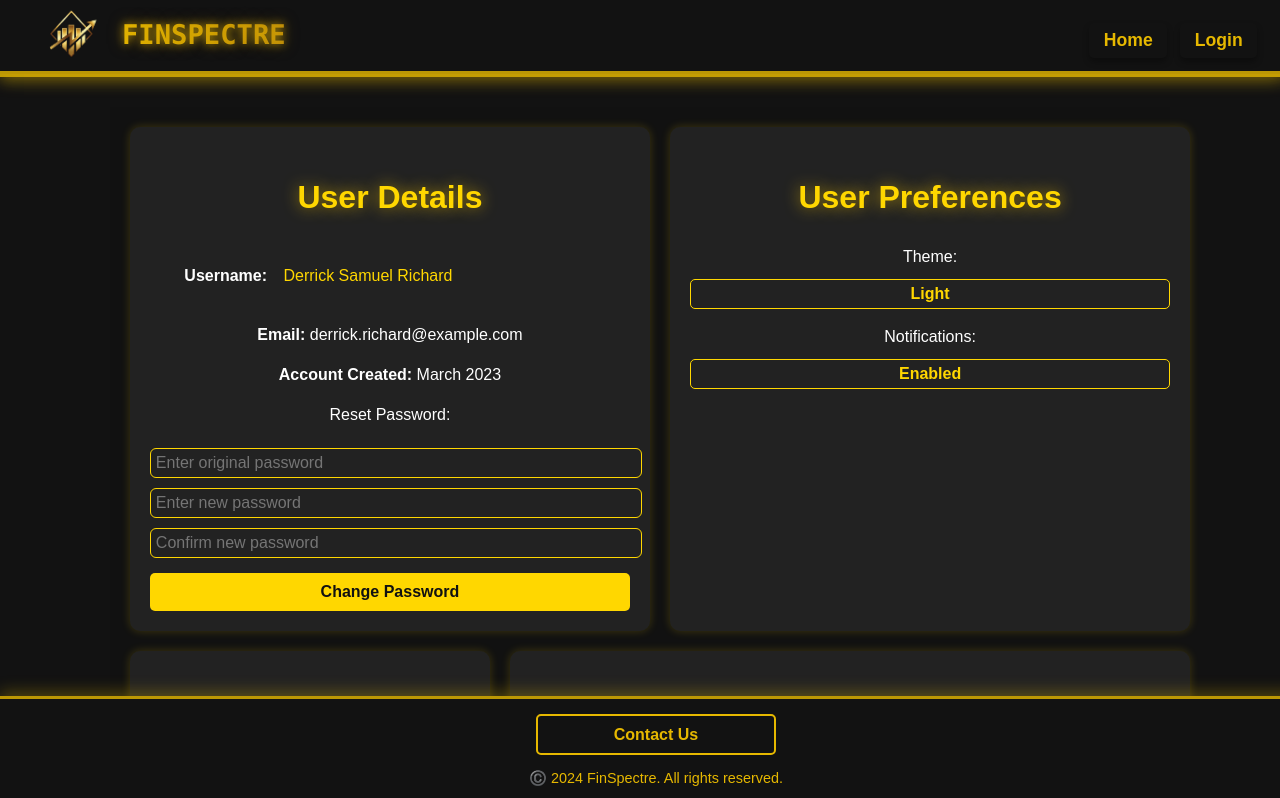
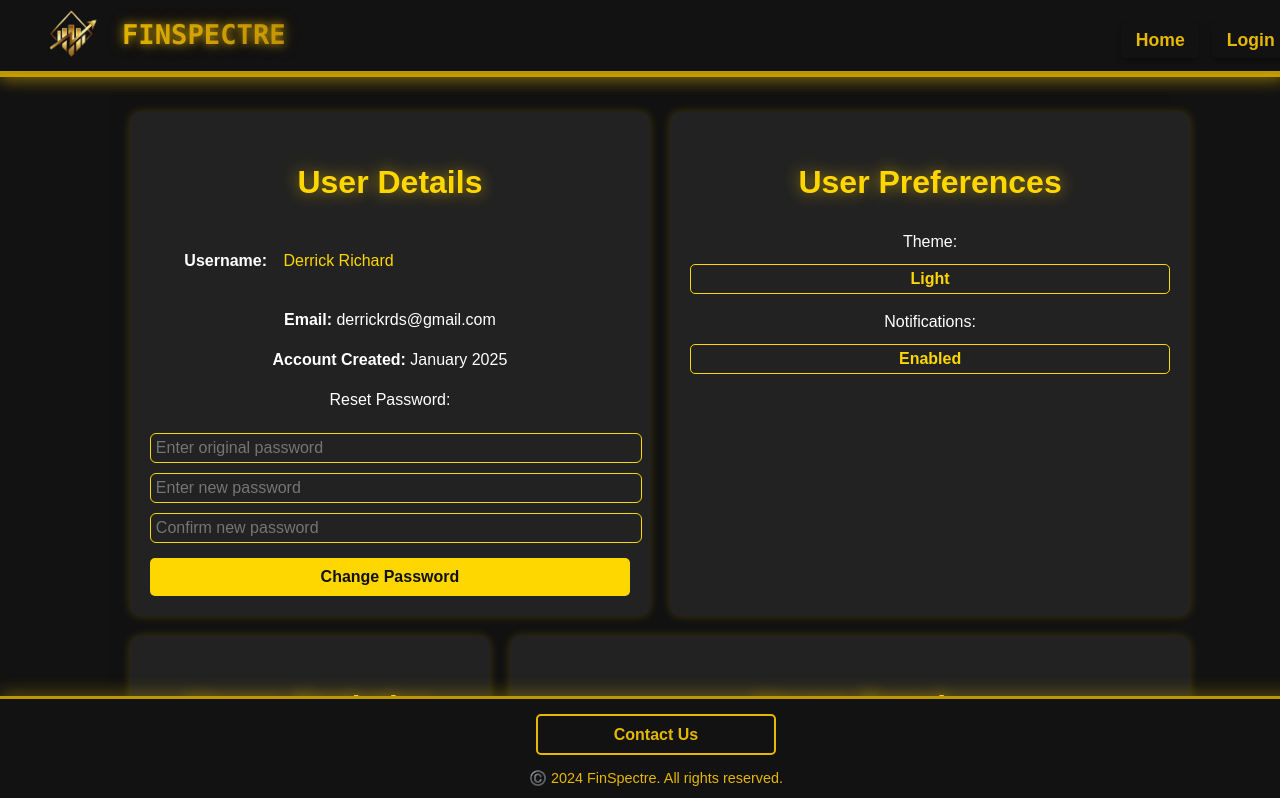
Before and after one commit to DerrickUnleashed/FinSpectre, a React (Vite) app in the folder FrontEnd/: page /profile in a window 1280 px wide. Shown: the top 798 px of the page. Built offline with nearby package versions, Linux system fonts and the light colour scheme; no server answers; what scichart would draw is missing.

Commit message:
Final push for review 1

```diff
--- a/FrontEnd/src/Pages/NavBar.css
+++ b/FrontEnd/src/Pages/NavBar.css
@@ -17,7 +17,7 @@
 .nav-links {
   display: flex;
   gap: 12px;
-  margin-left: 62%;
+  margin-left: auto;
   margin-right: 5px;
   align-items: center;
   flex-wrap: nowrap;
--- a/FrontEnd/src/Pages/Profile.jsx
+++ b/FrontEnd/src/Pages/Profile.jsx
@@ -11,7 +11,7 @@ ChartJS.register(CategoryScale, LinearScale, PointElement, LineElement, Title, T
 
 const Profile = () => {
     // Editable states
-    const [username, setUsername] = useState("Derrick Samuel Richard");
+    const [username, setUsername] = useState("Derrick Richard");
     const [theme, setTheme] = useState("Light");
     const [notifications, setNotifications] = useState("Enabled");
 
@@ -109,7 +109,7 @@ const Profile = () => {
     };
 
     return (
-        <div style={{ marginBottom:'6.5%',marginTop:'56%',width: '100%', height: '100%', background: '#111', color: '#fff', fontFamily: 'Arial' }}>
+        <div style={{ marginBottom:'7.5%',marginTop:'56%',width: '100%', height: '100%', background: '#111', color: '#fff', fontFamily: 'Arial' }}>
             {/* Profile Content */}
             <div style={{ display: 'flex', flexDirection: 'column', gap: '20px', padding: '20px', width: '100%' }}>
 
@@ -118,8 +118,8 @@ const Profile = () => {
                     <div style={{ flex: 1, background: '#222', padding: '20px', borderRadius: '10px', boxShadow: '0 0 10px rgba(255, 215, 0, 0.2)' }}>
                         <h2 style={{ color: '#FFD700' }}>User Details</h2>
                         <p><strong>Username:</strong> <input type="text" value={username} onChange={(e) => setUsername(e.target.value)} style={{ width: '300px' ,background: 'transparent', color: '#FFD700', border: 'none', fontSize: '16px' }} /></p>
-                        <p><strong>Email:</strong> derrick.richard@example.com</p>
-                        <p><strong>Account Created:</strong> March 2023</p>
+                        <p><strong>Email:</strong> derrickrds@gmail.com</p>
+                        <p><strong>Account Created:</strong> January 2025</p>
                         <p>Reset Password:</p>
                         <div>
                             <input
@@ -174,7 +174,7 @@ const Profile = () => {
                 </div>
 
                 {/* Logout Button */}
-                <div style={{ display: 'flex', justifyContent: 'center', marginTop: '20px' }}>
+                <div style={{ display: 'flex', justifyContent: 'center', marginTop: '20px', marginBottom: '20px' }}>
                     <button onClick={handleLogout} style={{ backgroundColor: '#f44336', color: 'white', padding: '10px 20px', border: 'none', borderRadius: '5px', cursor: 'pointer' }}>Logout</button>
                 </div>
             </div>
--- a/FrontEnd/src/Pages/Register.jsx
+++ b/FrontEnd/src/Pages/Register.jsx
@@ -16,7 +16,7 @@ const Register = () => {
     try {
       await createUserWithEmailAndPassword(auth, email, password);
       alert("✅ Registration successful!");
-      navigate("/dashboard");
+      navigate("/login");
     } catch (error) {
       alert("❌ Registration failed: " + error.message);
     }
```
Also changed, not shown: 1 other file (tests, documents, lock files or other folders).
